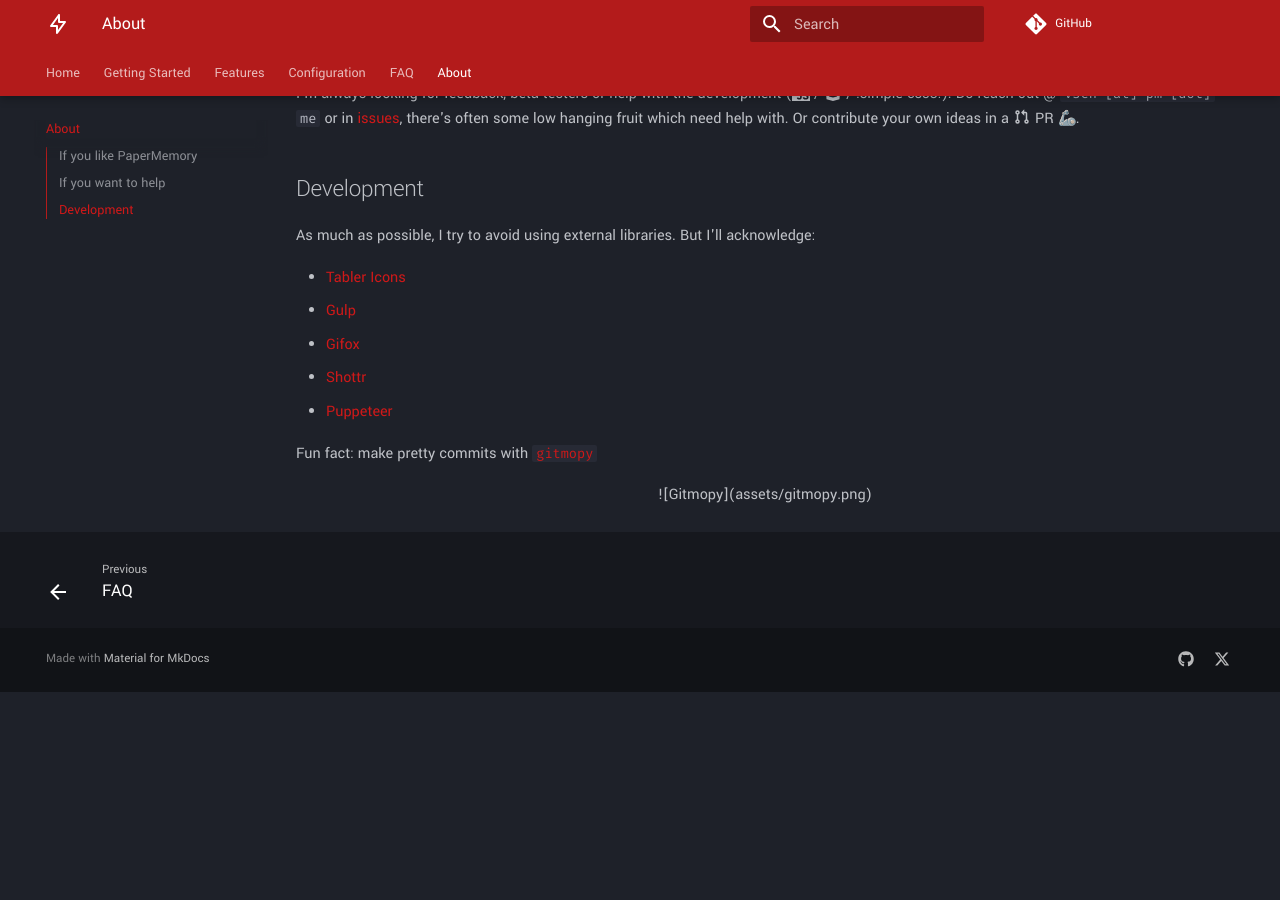
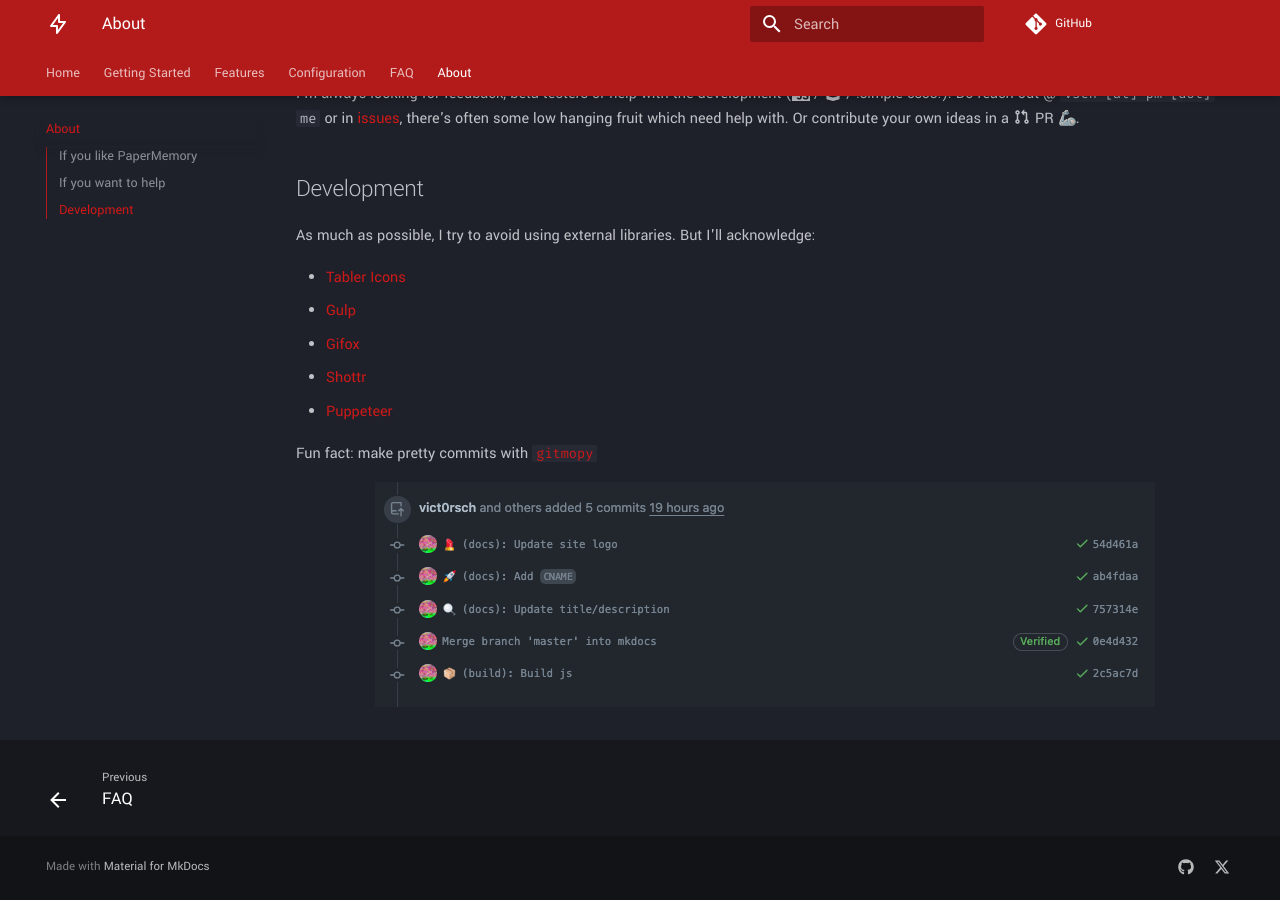
Before and after one commit to vict0rsch/PaperMemory, an MkDocs documentation site: the page built from docs/about.md, in a window 1280 px wide and 900 px high, scrolled down 556 px. Built offline with MkDocs 1.6.1 and Material for MkDocs 9.7.7, drawn with Linux system fonts in a browser that asks for light colours; emoji names are drawn with the system emoji font; comment, search, counter and statistics services are not loaded; before the commit the page ends 1248 px from its top, so only the background shows below that.

Commit message:
🐛 (docs): Missing `markdown` key

```diff
--- a/docs/about.md
+++ b/docs/about.md
@@ -32,6 +32,6 @@
 
 Fun fact: make pretty commits with [`gitmopy`](https://github.com/vict0rsch/gitmopy)
 
-<p align="center">
+<p align="center" markdown>
 ![Gitmopy](assets/gitmopy.png)
 </p>
```
